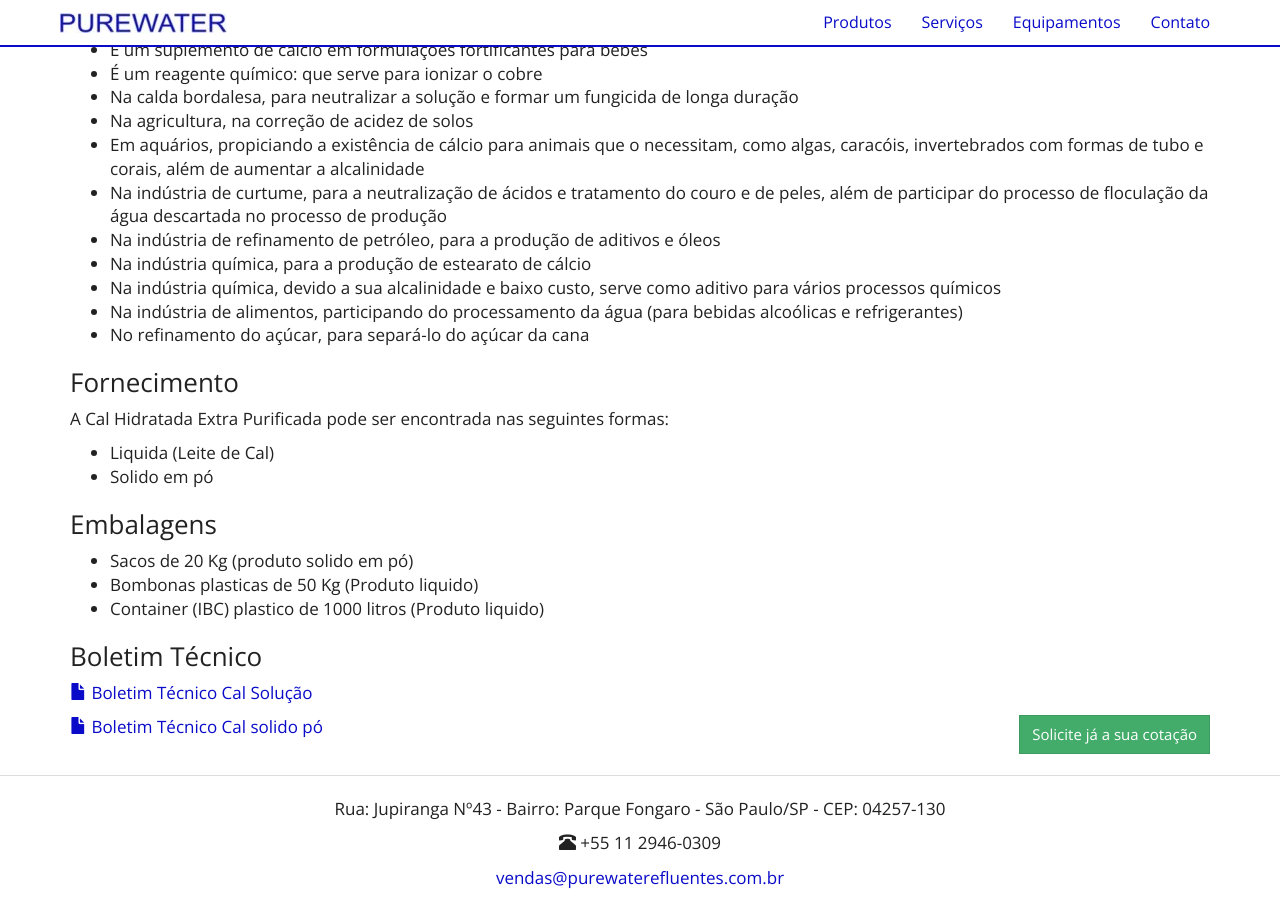
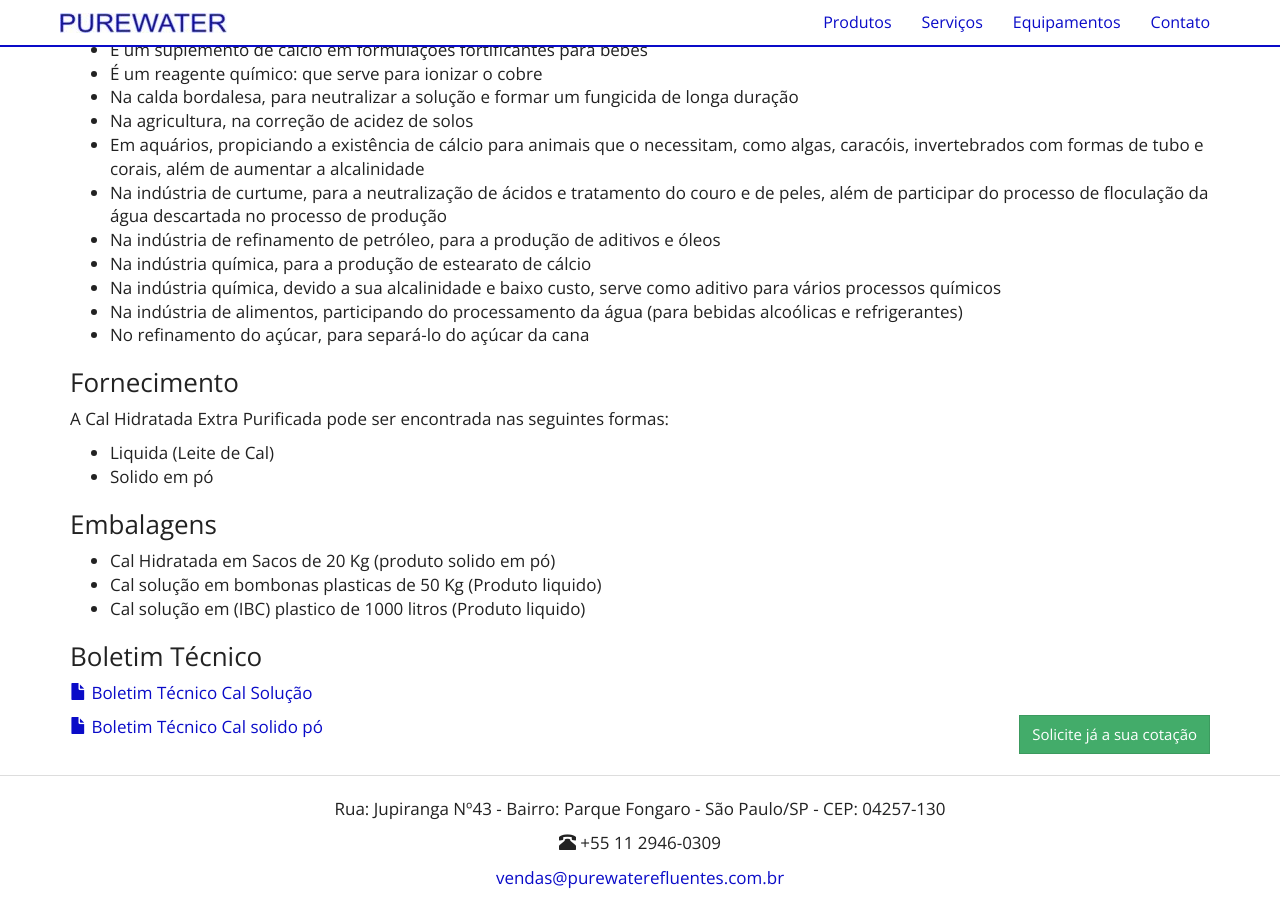
Before and after one commit to purewaterefluentes/purewaterefluentes.github.io, a Jekyll site: the page built from produtos/cal-hidratada.md, in a window 1280 px wide and 900 px high, scrolled down 733 px. Built offline with Jekyll 4.4.1, drawn with Linux system fonts in a browser that asks for light colours; nearby versions of some CDN libraries; library files that are not in the unit come from our copies.

Commit message:
Update cal-hidratada.md

```diff
--- a/produtos/cal-hidratada.md
+++ b/produtos/cal-hidratada.md
@@ -41,9 +41,9 @@ A Cal Hidratada Extra Purificada pode ser encontrada nas seguintes formas:
 
 ### Embalagens
 
-- Sacos de 20 Kg (produto solido em pó)
-- Bombonas plasticas de 50 Kg (Produto liquido)
-- Container (IBC) plastico de 1000 litros (Produto liquido)
+- Cal Hidratada em Sacos de 20 Kg (produto solido em pó)
+- Cal solução em bombonas plasticas de 50 Kg (Produto liquido)
+- Cal solução em (IBC) plastico de 1000 litros (Produto liquido)
 
 ### Boletim Técnico
 
```
